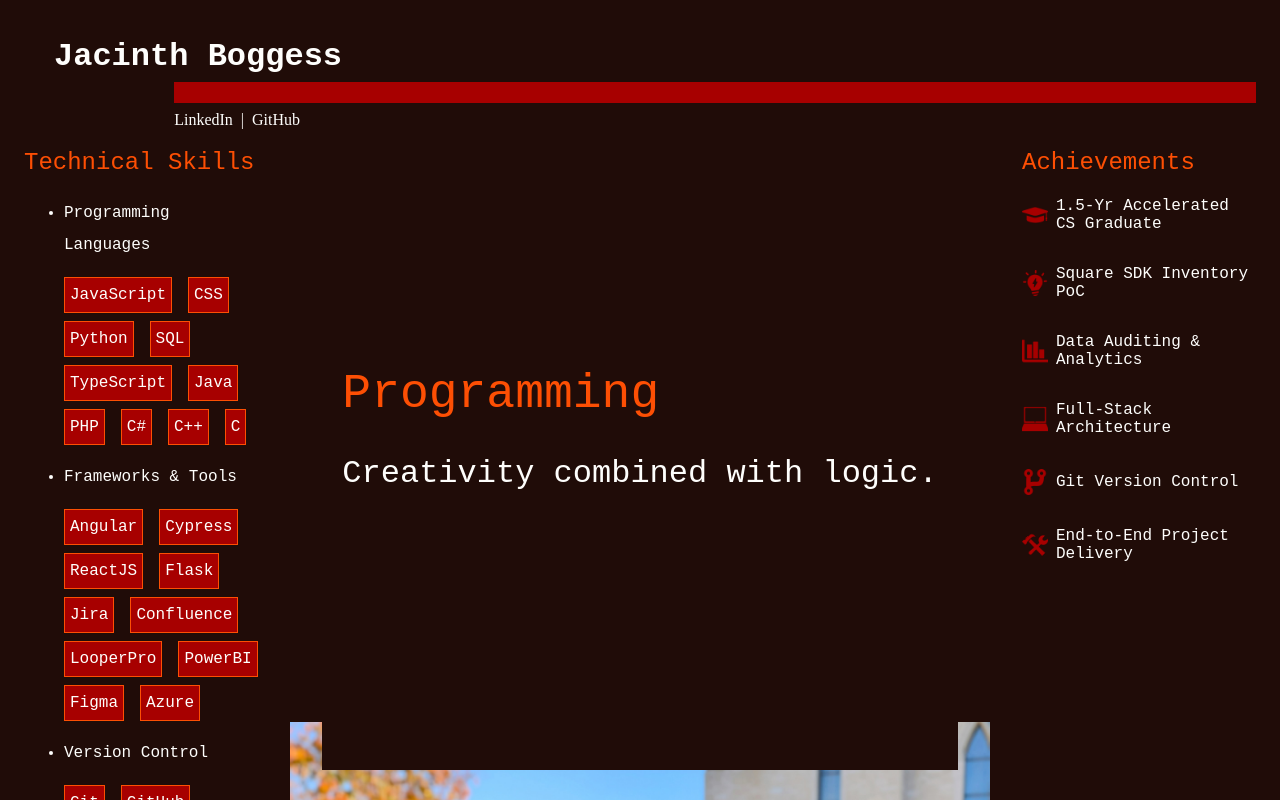
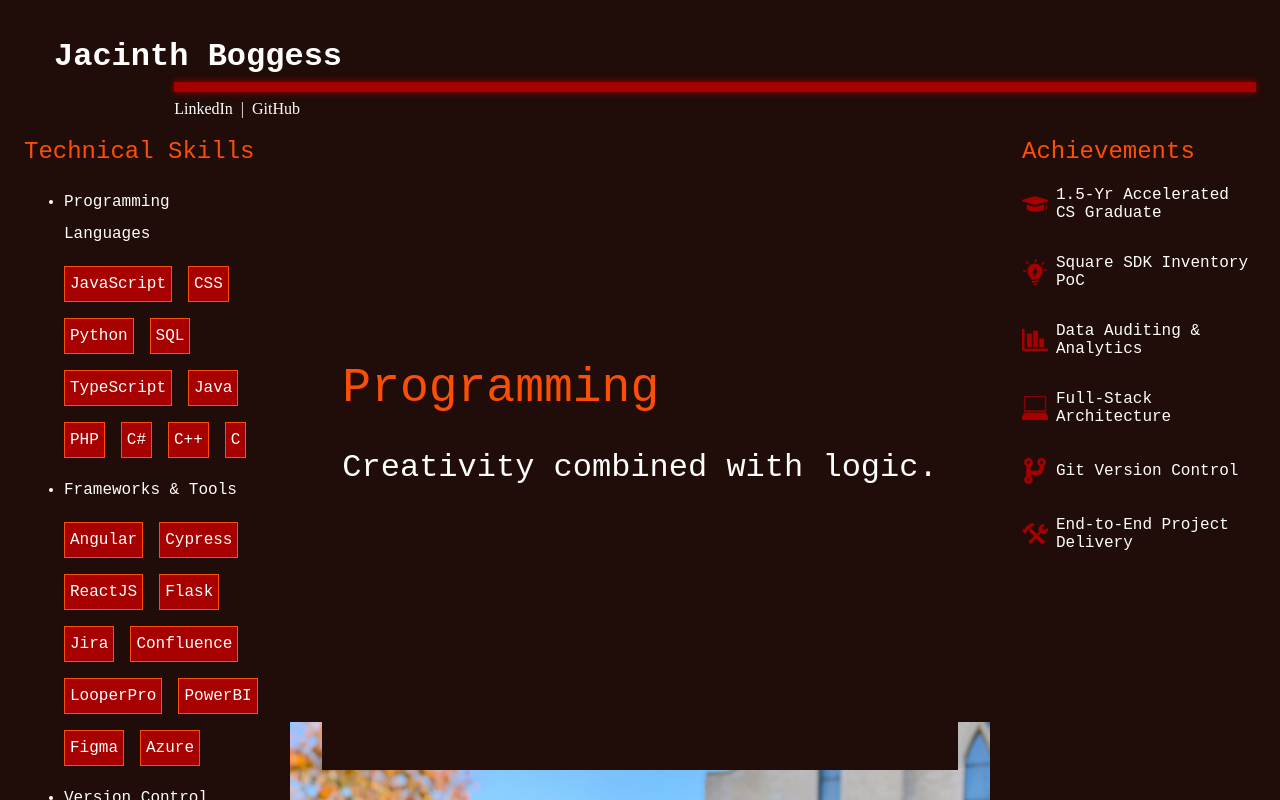
Before and after one commit to Flowers70/Flowers70.github.io, a React (Create React App) app: page / in a window 1280 px wide. Shown: the top 800 px of the page. Built offline with nearby package versions, Linux system fonts and the light colour scheme.

Commit message:
Refining the UI before continuing to next part.

```diff
--- a/src/App.css
+++ b/src/App.css
@@ -27,7 +27,7 @@ div {
   justify-content: space-between;
 
   width: 100%;
-  height: calc(100svh - 118px);
+  height: calc(100svh - 107px);
 }
 
 .header {
@@ -120,8 +120,9 @@ h2 {
 
 .classy-line {
   width: 90%;
-  height: 21px;
+  height: 10px;
   background-color: var(--red);
+  box-shadow: 0 0 7px var(--red);
 }
 
 .adjustment-box {
@@ -188,7 +189,7 @@ h2 {
   flex-direction: row;
   flex-wrap: wrap;
   gap: 1rem;
-  row-gap: 0.5rem;
+  row-gap: 1rem;
 
   list-style-type: none;
   padding: 0;
--- a/src/index.css
+++ b/src/index.css
@@ -8,6 +8,7 @@
 
 div{
     box-sizing: border-box;
+    cursor: default;
 }
 
 /* Scrollbar */
```
